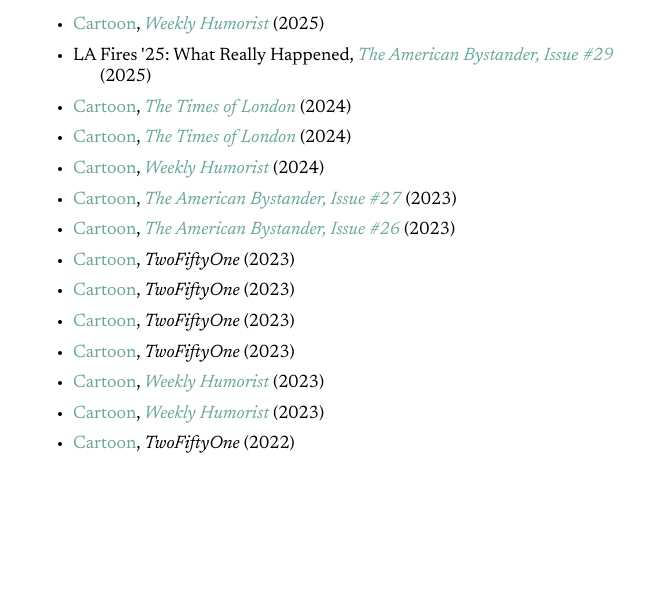
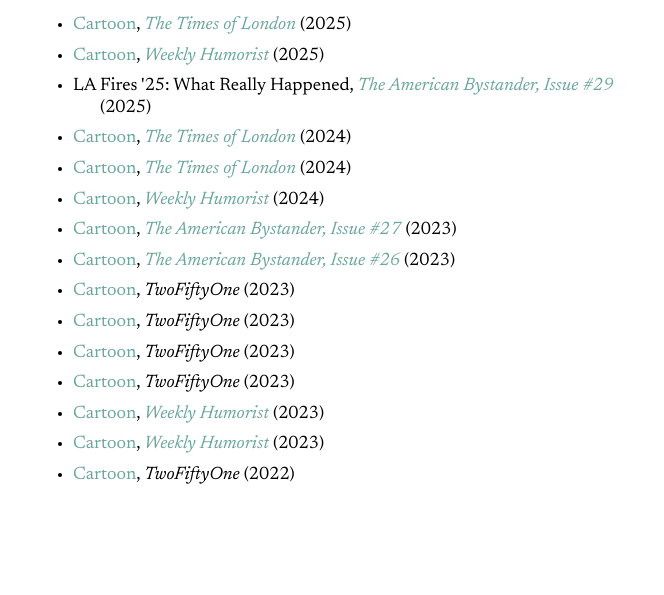
Before and after one commit to arundurvasula/website, a plain HTML site: page humor.html in a window 1280 px wide. Shown: the part 205-800 px from the top of the page, without its empty margins (15-679 px from the left). Drawn offline with Linux system fonts and the light colour scheme.

Commit message:
Added Times cartoon

```diff
--- a/humor.html
+++ b/humor.html
@@ -25,6 +25,7 @@
       .catch(error => console.error('Error loading navbar:', error));
   </script>
   <ul>
+    <li><a href='img/cartoons/TimesLuxury-00253_Lion_Tamer.png'>Cartoon</a>, <i><a href='https://www.thetimes.com/life-style/luxury/article/the-times-luxury-cartoon-march-24-2024-7rw0x3fh9'>The Times of London</a></i> (2025)</li>
     <li><a href='img/cartoons/WeeklyHumorist-00271_Hobby.png'>Cartoon</a>, <i><a href="https://weeklyhumorist.com/cartoon-fix-it-funtime//">Weekly Humorist</a></i> (2025)</li>
     <li>LA Fires '25: What Really Happened, <i><a href='https://theamericanbystanderstore.com/products/the-american-bystander-issue-29'>The American Bystander, Issue #29</a></i> (2025)</li>
     <li><a href='img/cartoons/TimesLuxury-00178_Cake.png'>Cartoon</a>, <i><a href='https://www.thetimes.com/life-style/luxury/article/the-times-luxury-cartoon-november-4-2024-gp5fgfhvf'>The Times of London</a></i> (2024)</li>
```
Also changed, not shown: img/cartoons/TimesLuxury-00253_Lion_Tamer.png (added).
